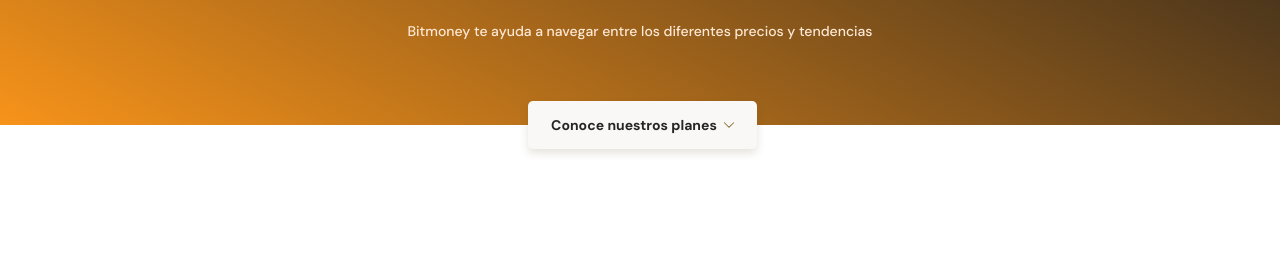
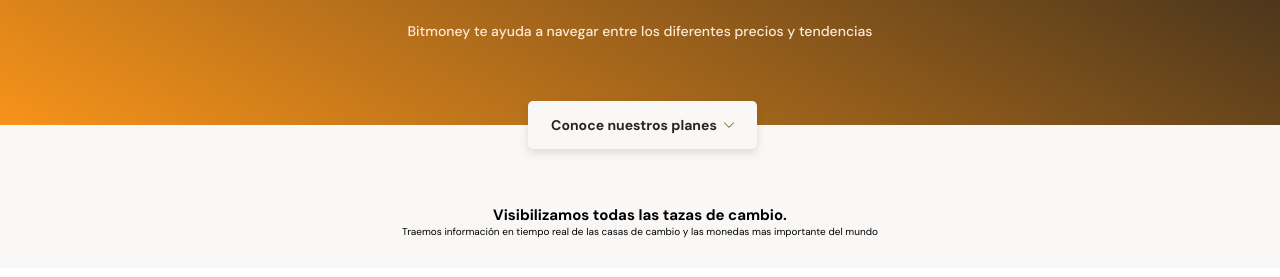
Before and after one commit to HelisMontes/Bitcoins, a plain HTML site: page index.html in a window 1280 px wide. Shown: the part 209-486 px from the top of the page. Drawn offline with Linux system fonts and the light colour scheme.

Commit message:
Estructura base de la sección de intercambio

```diff
--- a/index.html
+++ b/index.html
@@ -21,7 +21,16 @@
     </div>
   </header>
   <main>
-    <section></section>
+    <section class="main-exchange-container">
+      <div class="background-img"></div>
+      <div class="main-exchange-container--title">
+        <h2>Visibilizamos todas las tazas de cambio.</h2>
+        <p>Traemos información en tiempo real de las casas de cambio y las monedas mas importante del mundo</p>
+      </div>
+      <section class="main-table-container">
+        <div></div>
+      </section>
+    </section>
     <section></section>
     <section></section>
     <section></section>
--- a/style.css
+++ b/style.css
@@ -94,3 +94,21 @@ header img{
   margin-left: 7px;
   background-image: url('./assets/icons/down-arrow.svg');
 }
+main{
+  width: 100%;
+  height: auto;
+  background-color: var(--off-white);
+}
+.main-exchange-container{
+  width: 100%;
+  height: auto;
+  padding-top: 80px;
+  padding-bottom: 30px;
+  text-align: center;
+}
+.main-exchange-container--title{
+  width: 90%;
+  min-width: 288px;
+  max-width: 900px;
+  margin:  0 auto;
+}
```
